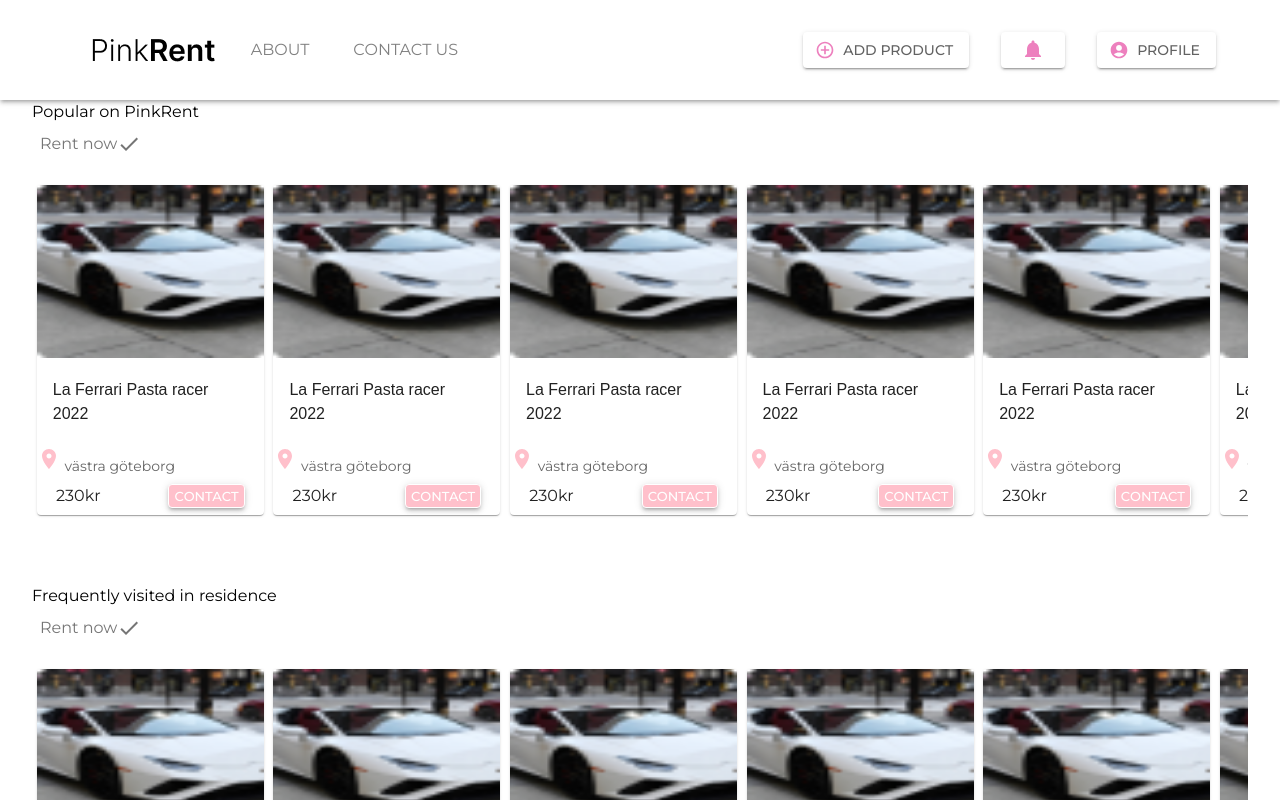
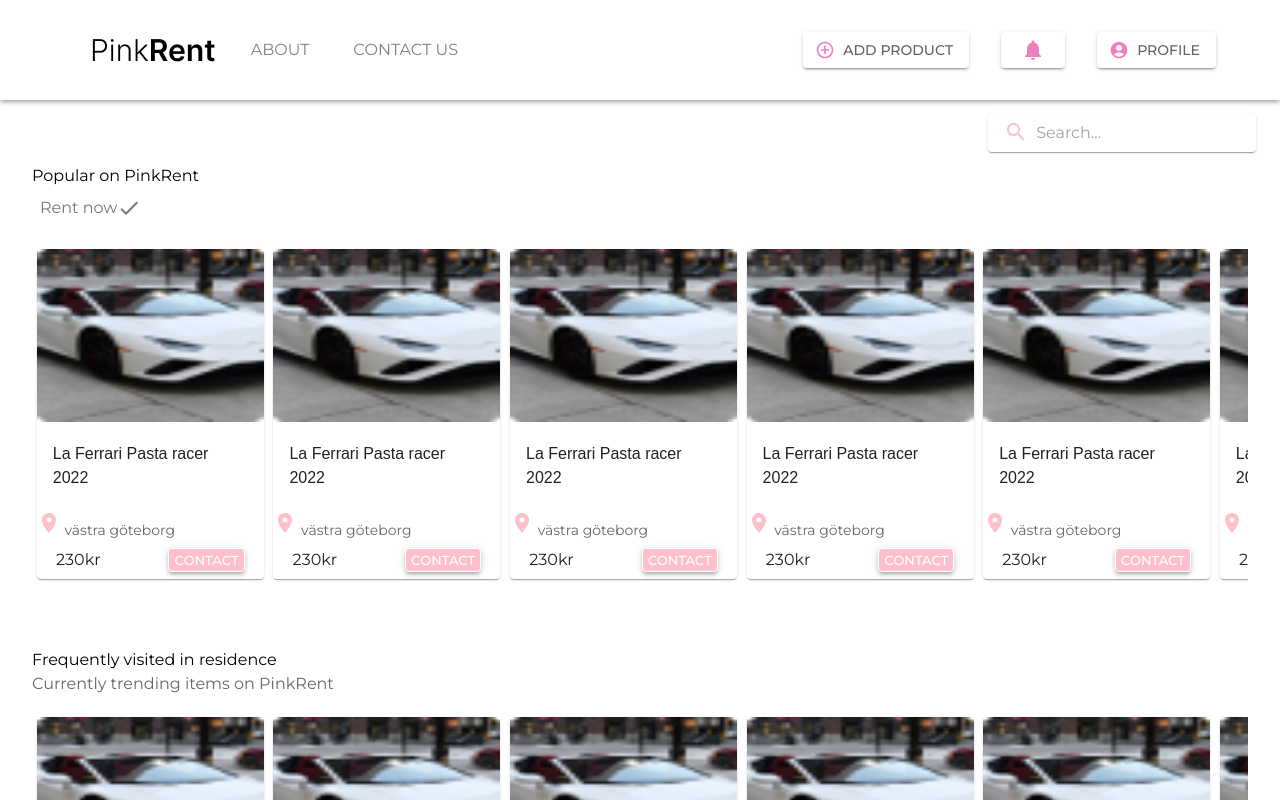
Before and after one commit to Vacannot/PinkRent, a React (Create React App) app: page /productPage in a window 1280 px wide. Shown: the top 800 px of the page. Built offline with nearby package versions, Linux system fonts and the light colour scheme.

Commit message:
search input

```diff
--- a/src/Pages/productPage.tsx
+++ b/src/Pages/productPage.tsx
@@ -1,10 +1,12 @@
 import ProductPageComponent from "../components/ProductComponent/ProductPageComponent";
 import Header from "../components/Header/Header";
+import SearchIconComponent from "../components/ProductComponent/searchProductPage"
 
 function ProductPage() {
     return (
         <>
         <Header />
+         <SearchIconComponent />
         <ProductPageComponent />
         </>
     )
--- a/src/components/Header/Header.tsx
+++ b/src/components/Header/Header.tsx
@@ -31,6 +31,7 @@
   const { width } = useWindowDimensions();
   if (width < 970)
     return (
+      <Link to={"productPage"}>
       <Box
         sx={{
           display:"flex",
@@ -40,7 +41,7 @@
           alignItems: "center",
 
         }}
-      >
+        >
         <img src={LogoMobile} alt="yo" />
         <Box
           sx={{
@@ -49,8 +50,9 @@
             borderBottom: 1,
             borderColor: "black",
           }}
-        ></Box>
+          ></Box>
       </Box>
+          </Link>
     );
   return (
     <Box
--- a/src/components/ProductComponent/ProductPageComponent.tsx
+++ b/src/components/ProductComponent/ProductPageComponent.tsx
@@ -23,24 +23,16 @@
            <ProductCard />
            <ProductCard />
            <ProductCard />
-          <ProductCard />
-        <ProductCard />
-
         </Box>
 
         </ImageList>
 
         <Box sx={{ mt:"4rem", ml:"2rem" }} >
-            <Typography> Frequently visited in residence</Typography>
-            <IconButton aria-label="delete"  >
-                <Typography  >Rent now</Typography>
-              <CheckIcon />
-            </IconButton>
+            <Typography > Frequently visited in residence</Typography>
+            <Typography color="text.secondary" >Currently trending items on PinkRent</Typography>
         </Box>
         <ImageList sx={{ width: "auto", height: 340, ml:"2rem",mr:"2rem" , '@media screen and (max-width: 600px)': { height:"200px"}  }}  rowHeight={164}>
         <Box sx={{ display:"flex",}} >
-             <ProductCard />
-               <ProductCard />
              <ProductCard />
              <ProductCard />
              <ProductCard />
--- /dev/null
+++ b/src/components/ProductComponent/searchProductPage.tsx
@@ -0,0 +1,50 @@
+
+import { styled } from '@mui/material/styles';
+import Box from '@mui/material/Box';
+import Toolbar from '@mui/material/Toolbar';
+import InputBase from '@mui/material/InputBase';
+import SearchIcon from '@mui/icons-material/Search';
+import { Card } from '@mui/material';
+
+
+
+const SearchIconWrapper = styled('div')(({ theme }) => ({
+  padding: theme.spacing(0, 2),
+  height: '100%',
+  position: 'absolute',
+  pointerEvents: 'none',
+  display: 'flex',
+  alignItems: 'center',
+  justifyContent: 'center',
+}));
+
+const StyledInputBase = styled(InputBase)(({ theme }) => ({
+  color: 'inherit',
+  '& .MuiInputBase-input': {
+    padding: theme.spacing(1, 1, 1, 0),
+    paddingLeft: `calc(1em + ${theme.spacing(4)})`,
+    transition: theme.transitions.create('width'),
+    width: '100%',
+    [theme.breakpoints.up('md')]: {
+      width: '20ch',
+    },
+  },
+}));
+
+export default function SearchIconComponent() {
+  return (
+    <Box sx={{ flexGrow: 1, '@media screen and (max-width: 970px)': { display:"none"} }}>
+      <Toolbar sx={{ diplay:"flex", justifyContent:"end" }} >
+          <Card sx={{ display:"flex", alignItems:"center"}} >
+            <SearchIconWrapper>
+              <SearchIcon sx={{ color: "pink"}} />
+            </SearchIconWrapper>
+            <StyledInputBase
+              placeholder="Search…"
+              inputProps={{ 'aria-label': 'search' }}
+            />
+          </Card>
+        </Toolbar>
+    </Box>
+  );
+}
```
Lines whose indentation alone changed are shown as unchanged.
